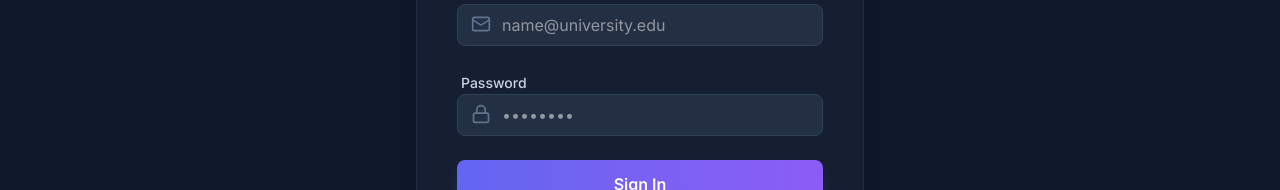
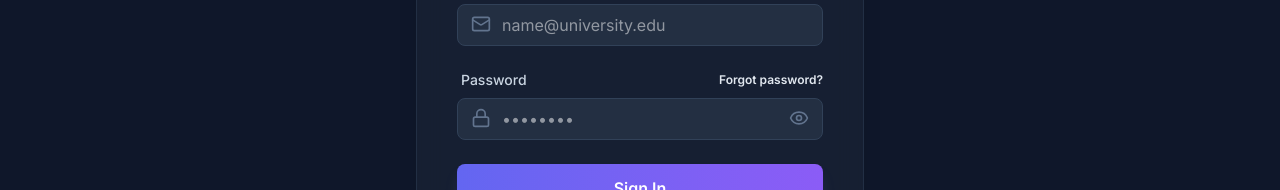
Before and after one commit to KMSiam/Faculty-Review, a React (Vite) app in the folder frontend/: page /login in a window 1280 px wide. Shown: the part 394-584 px from the top of the page. Built offline with nearby package versions, Linux system fonts and the light colour scheme.

Commit message:
update login signup page add eye to hide and show pass also add forget pass option

```diff
--- a/frontend/src/pages/LoginPage.jsx
+++ b/frontend/src/pages/LoginPage.jsx
@@ -2,11 +2,12 @@ import React, { useState, useEffect } from 'react';
 import { Link, useNavigate } from 'react-router-dom';
 import { useAuth } from '../context/AuthContext';
 import { useToast } from '../context/ToastContext';
-import { LogIn, Mail, Lock, AlertCircle } from 'lucide-react';
+import { LogIn, Mail, Lock, AlertCircle, Eye, EyeOff } from 'lucide-react';
 
 const LoginPage = () => {
     const [email, setEmail] = useState('');
     const [password, setPassword] = useState('');
+    const [showPassword, setShowPassword] = useState(false);
     const [error, setError] = useState('');
     const [isSubmitting, setIsSubmitting] = useState(false);
     const { login } = useAuth();
@@ -31,6 +32,11 @@ const LoginPage = () => {
         } finally {
             setIsSubmitting(false);
         }
+    };
+
+    const handleForgotPassword = (e) => {
+        e.preventDefault();
+        addToast("Password reset feature is coming soon!", "info");
     };
 
     return (
@@ -68,17 +74,34 @@ const LoginPage = () => {
                     </div>
 
                     <div className="space-y-2">
-                        <label className="text-sm font-medium text-slate-300 ml-1">Password</label>
+                        <div className="flex justify-between items-center ml-1">
+                            <label className="text-sm font-medium text-slate-300">Password</label>
+                            <button
+                                type="button"
+                                onClick={handleForgotPassword}
+                                className="text-xs text-primary-400 hover:text-primary-300 font-semibold transition-colors"
+                            >
+                                Forgot password?
+                            </button>
+                        </div>
                         <div className="relative">
                             <input
-                                type="password"
+                                type={showPassword ? 'text' : 'password'}
                                 required
-                                className="input-field pl-11"
+                                className="input-field pl-11 pr-11"
                                 placeholder="••••••••"
                                 value={password}
                                 onChange={(e) => setPassword(e.target.value)}
                             />
                             <Lock className="absolute left-3.5 top-2.5 w-5 h-5 text-slate-500" />
+                            <button
+                                type="button"
+                                onClick={() => setShowPassword(!showPassword)}
+                                className="absolute right-3.5 top-2.5 text-slate-500 hover:text-slate-300 transition-colors"
+                                aria-label={showPassword ? 'Hide password' : 'Show password'}
+                            >
+                                {showPassword ? <EyeOff className="w-5 h-5" /> : <Eye className="w-5 h-5" />}
+                            </button>
                         </div>
                     </div>
 
--- a/frontend/src/pages/SignupPage.jsx
+++ b/frontend/src/pages/SignupPage.jsx
@@ -2,7 +2,7 @@ import React, { useState, useEffect } from 'react';
 import { Link, useNavigate } from 'react-router-dom';
 import { useAuth } from '../context/AuthContext';
 import { useToast } from '../context/ToastContext';
-import { UserPlus, Mail, Lock, User, Building, AlertCircle } from 'lucide-react';
+import { UserPlus, Mail, Lock, User, Building, AlertCircle, Eye, EyeOff } from 'lucide-react';
 
 const SignupPage = () => {
     const [formData, setFormData] = useState({
@@ -11,6 +11,7 @@ const SignupPage = () => {
         password: '',
         university: '',
     });
+    const [showPassword, setShowPassword] = useState(false);
     const [error, setError] = useState('');
     const [isSubmitting, setIsSubmitting] = useState(false);
     const { register } = useAuth();
@@ -112,16 +113,23 @@ const SignupPage = () => {
                         <label className="text-sm font-medium text-slate-300 ml-1">Password</label>
                         <div className="relative">
                             <input
-                                type="password"
+                                type={showPassword ? 'text' : 'password'}
                                 name="password"
                                 required
                                 minLength="6"
-                                className="input-field pl-11"
+                                className="input-field pl-11 pr-11"
                                 placeholder="••••••••"
                                 value={formData.password}
                                 onChange={handleChange}
                             />
                             <Lock className="absolute left-3.5 top-2.5 w-5 h-5 text-slate-500" />
+                            <button
+                                type="button"
+                                onClick={() => setShowPassword(!showPassword)}
+                                className="absolute right-3.5 top-2.5 text-slate-500 hover:text-slate-300 transition-colors"
+                            >
+                                {showPassword ? <EyeOff className="w-5 h-5" /> : <Eye className="w-5 h-5" />}
+                            </button>
                         </div>
                     </div>
 
```
